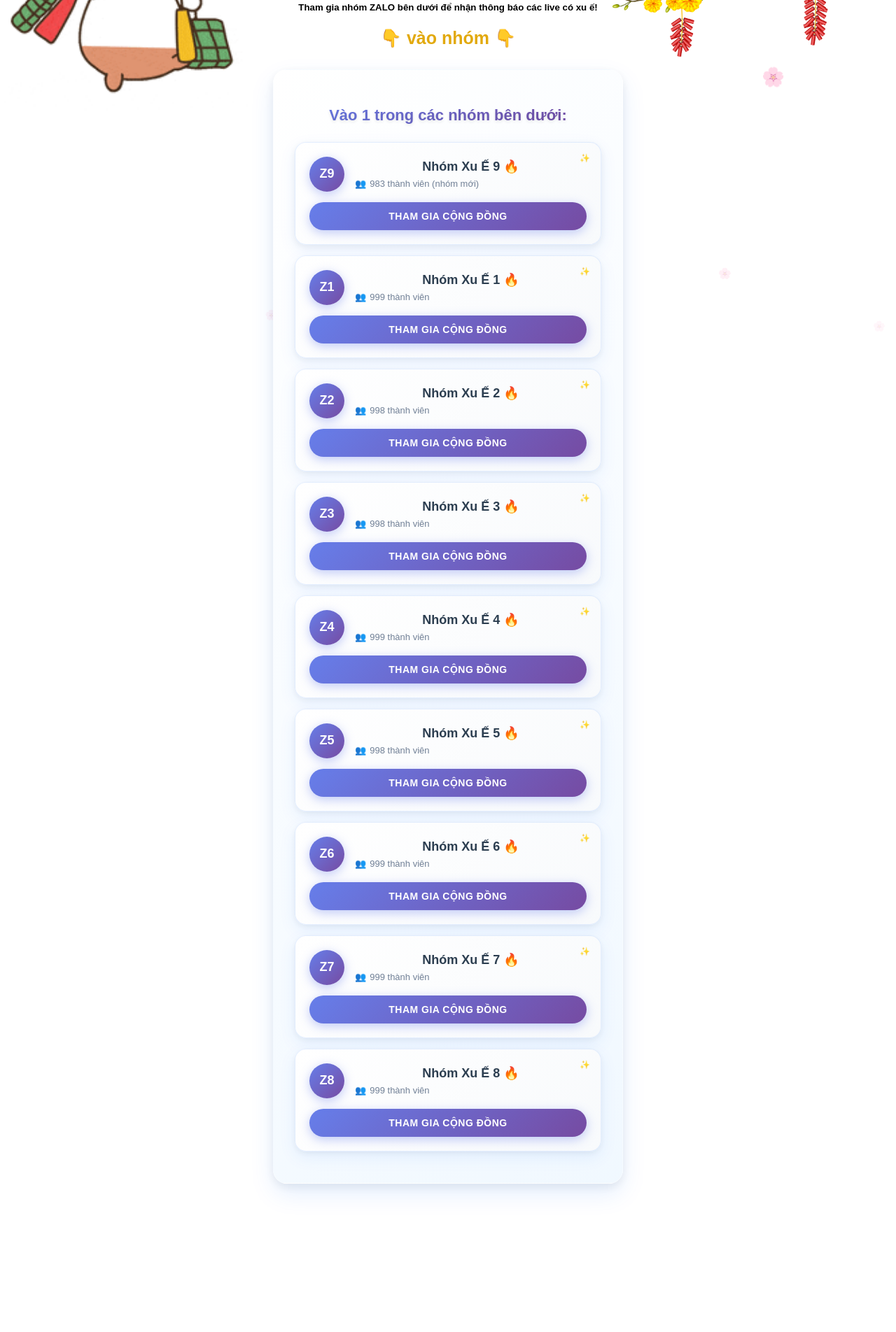
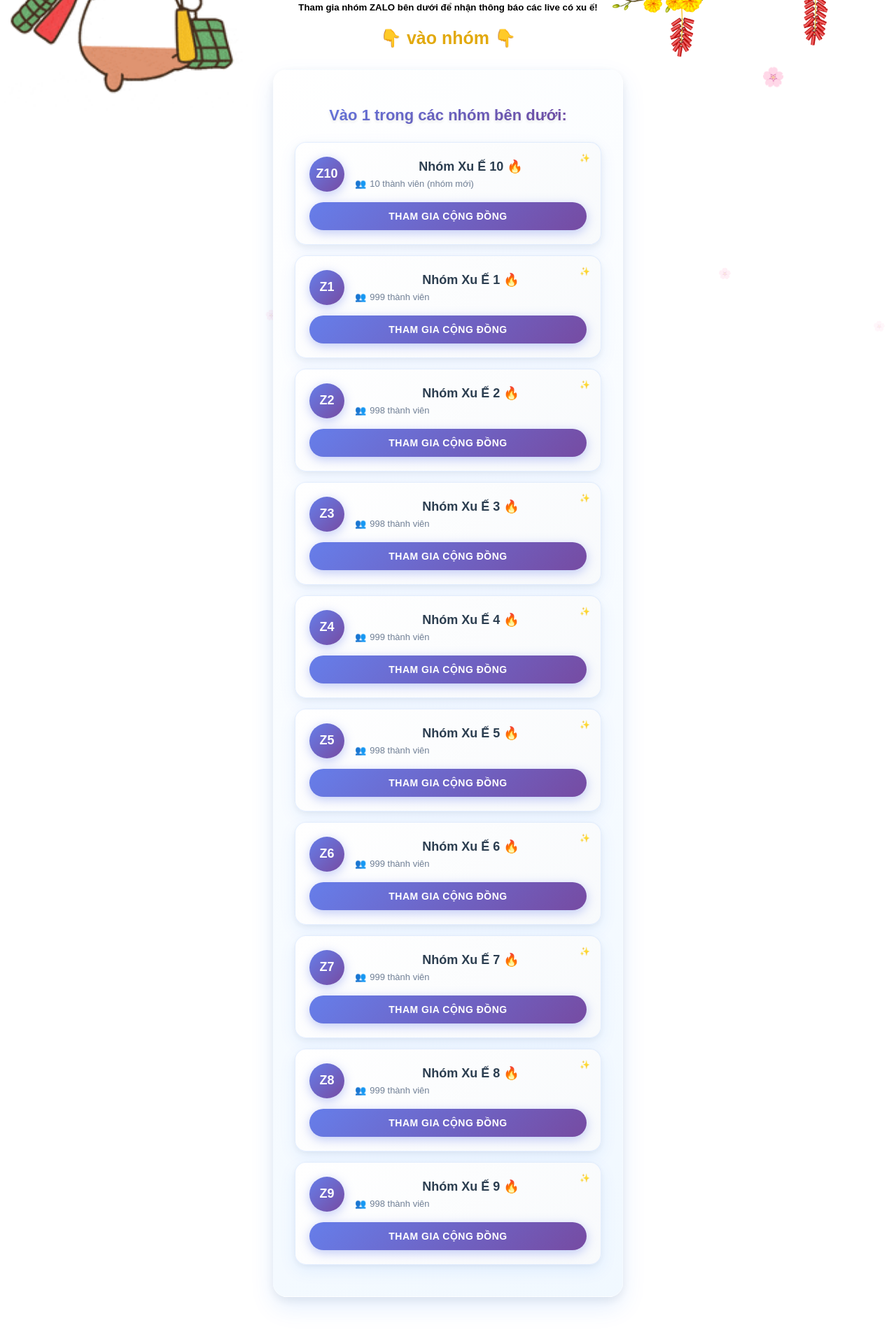
Before and after one commit to PhanTheMinhChau/shopeelivecoin, a website: page xue/index.html in a window 1280 px wide. Shown: the part 226-2130 px from the top of the page at 70% size. Before the commit the page ends 1968 px from the top, so only its background shows below. Drawn offline with Linux system fonts and the light colour scheme.

Commit message:
Update index.html

```diff
--- a/xue/index.html
+++ b/xue/index.html
@@ -270,13 +270,13 @@
 
     <div class="group-card">
       <div class="group-header">
-        <div class="group-icon">Z9</div>
+        <div class="group-icon">Z10</div>
         <div class="group-info">
-          <h4>Nhóm Xu Ế 9 🔥</h4>
-          <p>983 thành viên (nhóm mới)</p>
+          <h4>Nhóm Xu Ế 10 🔥</h4>
+          <p>10 thành viên (nhóm mới)</p>
         </div>
       </div>
-      <button class="join-button" onclick="joinZaloGroup('group9')">
+      <button class="join-button" onclick="joinZaloGroup('group10')">
         <span>Tham gia cộng đồng</span>
       </button>
     </div>
@@ -385,6 +385,19 @@
       </button>
     </div>
 
+      <div class="group-card">
+      <div class="group-header">
+        <div class="group-icon">Z9</div>
+        <div class="group-info">
+          <h4>Nhóm Xu Ế 9 🔥</h4>
+          <p>998 thành viên</p>
+        </div>
+      </div>
+      <button class="join-button" onclick="joinZaloGroup('group9')">
+        <span>Tham gia cộng đồng</span>
+      </button>
+    </div>
+
   </div>
       <script>
         // Zalo group links (replace with actual links)
@@ -397,7 +410,8 @@
           group6: 'https://zalo.me/g/dbwwnp254',
           group7: 'https://zalo.me/g/xtnids646',
           group8: 'https://zalo.me/g/yqgxzp600',
-          group9: 'https://zalo.me/g/wexnvh164'
+          group9: 'https://zalo.me/g/wexnvh164',
+          group10: 'https://zalo.me/g/xaobtn449'
         };
 
         function joinZaloGroup(groupId) {
```
